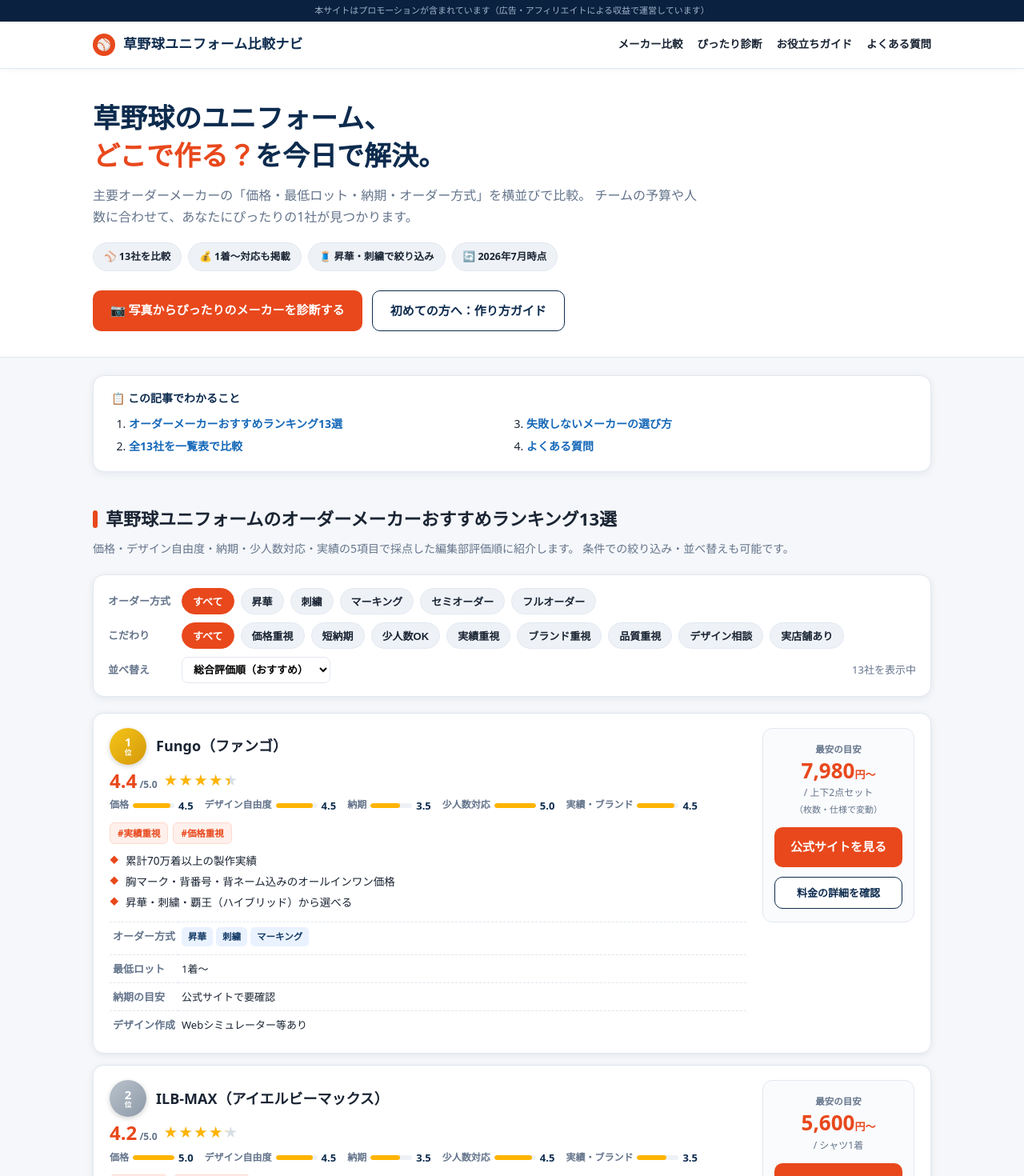
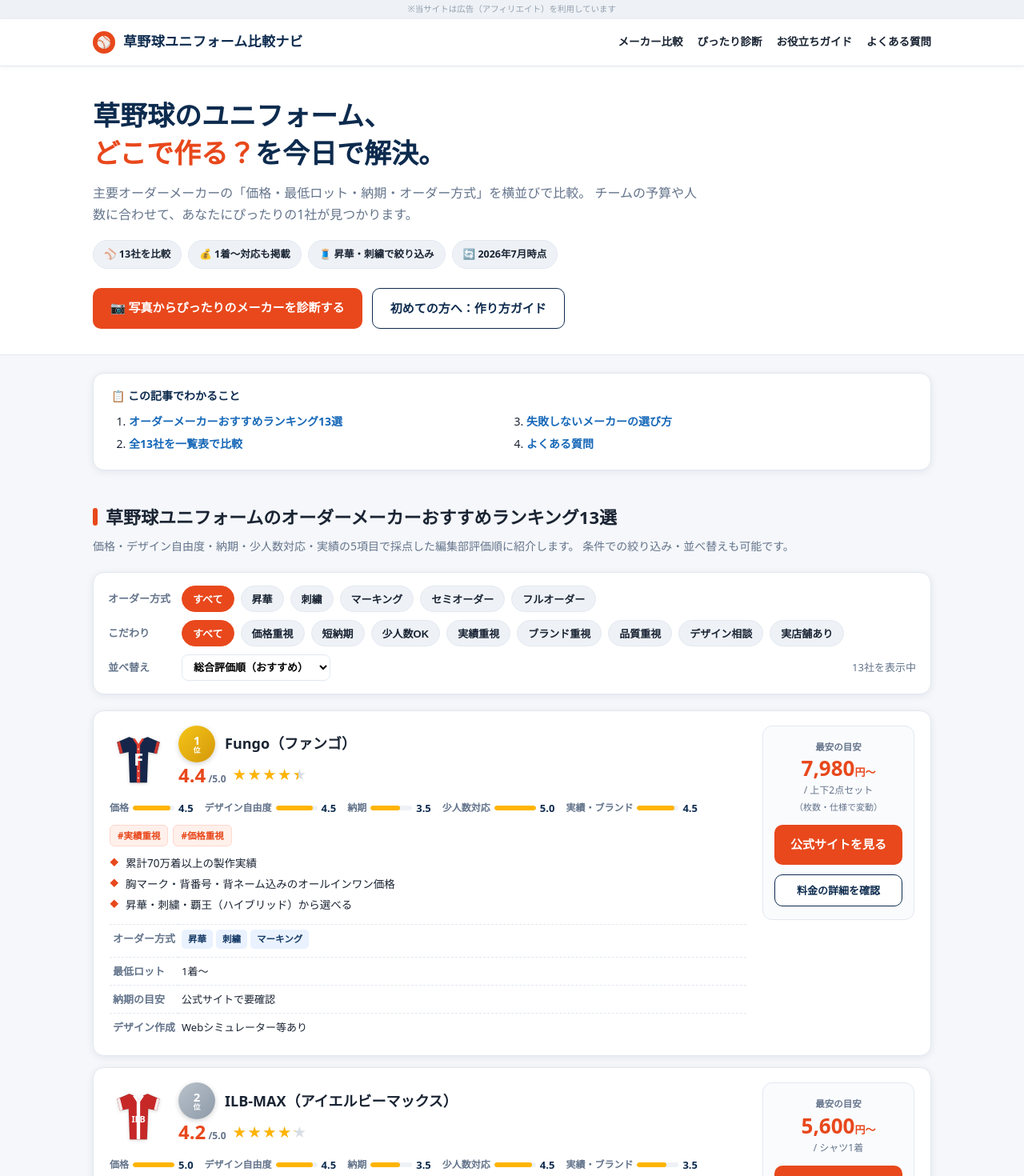
Before and after one commit to kitsunefox-code/kitsunefox-code.github.io, a Next.js app: page / in a window 1280 px wide. Shown: the top 1470 px of the page at 80% size. Built offline with nearby package versions, Linux system fonts and the light colour scheme.

Commit message:
ランキングにブランドカラーのユニフォーム図を追加＋PR表記を控えめに調整
Co-Authored-By: Claude Opus 4.8 <noreply@anthropic.com>

```diff
--- a/app/globals.css
+++ b/app/globals.css
@@ -552,6 +552,21 @@ section {
   overflow: hidden;
   color: #ffb400;
 }
+.maker-head {
+  display: flex;
+  align-items: center;
+  gap: 14px;
+  margin-bottom: 10px;
+}
+.maker-head-main {
+  flex: 1;
+  min-width: 0;
+}
+.uniform-cell {
+  display: flex;
+  align-items: center;
+  gap: 8px;
+}
 .score-line {
   display: flex;
   align-items: center;
@@ -707,11 +722,11 @@ section {
 
 /* ===== PR表記（ステマ規制対応） ===== */
 .pr-note {
-  background: #0a2140;
-  color: #9fb3c8;
-  font-size: 11px;
+  background: #eef1f5;
+  color: #93a1b0;
+  font-size: 10.5px;
   text-align: center;
-  padding: 4px 12px;
+  padding: 3px 12px;
 }
 
 /* ===== ヒーローCTA ===== */
--- a/app/layout.tsx
+++ b/app/layout.tsx
@@ -87,7 +87,7 @@ gtag('config', '${GA4_MEASUREMENT_ID}');`}
 
         {/* ステマ規制（景表法）対応のPR表記 */}
         <div className="pr-note">
-          本サイトはプロモーションが含まれています（広告・アフィリエイトによる収益で運営しています）
+          ※当サイトは広告（アフィリエイト）を利用しています
         </div>
 
         <header className="site-header">
--- a/components/CompareAllTable.tsx
+++ b/components/CompareAllTable.tsx
@@ -1,5 +1,6 @@
 import { makers, ctaUrl, overallScore } from "@/data/makers";
 import Stars from "@/components/Stars";
+import UniformIcon from "@/components/UniformIcon";
 
 /** 全メーカーを1枚の表で見比べる一覧表（mybest風・サーバーレンダリング） */
 export default function CompareAllTable() {
@@ -25,7 +26,12 @@ export default function CompareAllTable() {
             return (
               <tr key={m.id}>
                 <td className="num">{i + 1}位</td>
-                <td className="maker-name-cell">{m.name}</td>
+                <td className="maker-name-cell">
+                  <span className="uniform-cell">
+                    <UniformIcon id={m.id} size={40} />
+                    {m.name}
+                  </span>
+                </td>
                 <td>
                   <span className="num">{score.toFixed(1)}</span>{" "}
                   <Stars value={score} />
--- a/components/ComparisonTable.tsx
+++ b/components/ComparisonTable.tsx
@@ -12,6 +12,7 @@ import {
   type Tag,
 } from "@/data/makers";
 import Stars from "@/components/Stars";
+import UniformIcon from "@/components/UniformIcon";
 
 type SortKey = "default" | "price-asc" | "price-desc";
 
@@ -126,11 +127,15 @@ export default function ComparisonTable() {
             return (
               <article className="maker-card" key={m.id}>
                 <div>
+                  <div className="maker-head">
+                    <UniformIcon id={m.id} size={72} />
+                    <div className="maker-head-main">
                       <h3
                         style={{
                           display: "flex",
                           alignItems: "center",
                           gap: 12,
+                          margin: 0,
                         }}
                       >
                         <RankMedal rank={i + 1} />
@@ -144,6 +149,8 @@ export default function ComparisonTable() {
                           <small> /5.0</small>
                         </span>
                         <Stars value={score} />
+                      </div>
+                    </div>
                   </div>
 
                   {/* 項目別スコア */}
--- /dev/null
+++ b/components/UniformIcon.tsx
@@ -0,0 +1,74 @@
+import { BRANDS, DEFAULT_BRAND } from "@/data/brands";
+
+/**
+ * 各メーカーのイメージカラーで描いた野球ユニフォーム（シャツ）のSVG。
+ * 実物写真ではなく著作権フリーのイラストです。
+ */
+export default function UniformIcon({
+  id,
+  size = 72,
+}: {
+  id: string;
+  size?: number;
+}) {
+  const b = BRANDS[id] ?? DEFAULT_BRAND;
+  const markFont =
+    b.mark.length >= 3 ? 15 : b.mark.length === 2 ? 20 : 30;
+
+  // 野球シャツのシルエット（肩→袖→胴→裾）
+  const body =
+    "M42,16 L34,13 L13,22 L18,42 L33,39 L35,92 L65,92 L67,39 L82,42 L87,22 L66,13 L58,16 L50,27 Z";
+
+  return (
+    <svg
+      viewBox="0 0 100 100"
+      width={size}
+      height={size}
+      role="img"
+      aria-label={`${b.mark} のユニフォームイメージ`}
+      style={{ flexShrink: 0, filter: "drop-shadow(0 1px 2px rgba(0,0,0,0.15))" }}
+    >
+      {/* 本体 */}
+      <path
+        d={body}
+        fill={b.primary}
+        stroke="rgba(0,0,0,0.12)"
+        strokeWidth="1"
+        strokeLinejoin="round"
+      />
+      {/* 前立て（ボタン列の帯） */}
+      <rect x="47" y="25" width="6" height="67" fill={b.secondary} rx="1" />
+      {/* 襟のV字 */}
+      <path
+        d="M42,16 L50,28 L58,16"
+        fill="none"
+        stroke={b.secondary}
+        strokeWidth="3.5"
+        strokeLinejoin="round"
+      />
+      {/* 袖口の差し色 */}
+      <path d="M13,22 L18,42 L23,40.5 L18,20.5 Z" fill={b.secondary} opacity="0.9" />
+      <path d="M87,22 L82,42 L77,40.5 L82,20.5 Z" fill={b.secondary} opacity="0.9" />
+      {/* ボタン */}
+      <g fill={b.text} opacity="0.85">
+        <circle cx="50" cy="34" r="1.4" />
+        <circle cx="50" cy="46" r="1.4" />
+        <circle cx="50" cy="72" r="1.4" />
+        <circle cx="50" cy="84" r="1.4" />
+      </g>
+      {/* 胸マーク（略号） */}
+      <text
+        x="50"
+        y="62"
+        textAnchor="middle"
+        fontSize={markFont}
+        fontWeight="800"
+        fill={b.text}
+        fontFamily="system-ui, -apple-system, sans-serif"
+        style={{ letterSpacing: "-0.02em" }}
+      >
+        {b.mark}
+      </text>
+    </svg>
+  );
+}
--- /dev/null
+++ b/data/brands.ts
@@ -0,0 +1,34 @@
+// 各メーカーのユニフォームイメージ図（SVG）用のブランドカラー。
+// ※実物のユニフォーム写真ではなく、各社のイメージカラーで描いた「型」のイラストです。
+//   著作権フリーで掲載でき、ランキングのビジュアルを補強する目的で使用します。
+// primary=本体色 / secondary=襟・前立ての差し色 / text=胸マークの文字色 / mark=胸に入れる略号
+
+export type Brand = {
+  primary: string;
+  secondary: string;
+  text: string;
+  mark: string;
+};
+
+export const BRANDS: Record<string, Brand> = {
+  fungo: { primary: "#16264a", secondary: "#e23b2e", text: "#ffffff", mark: "F" },
+  "ilb-max": { primary: "#c62828", secondary: "#ffffff", text: "#ffffff", mark: "ILB" },
+  wakkuon: { primary: "#1565c0", secondary: "#ffffff", text: "#ffffff", mark: "W" },
+  uniformlab: { primary: "#2e7d32", secondary: "#ffffff", text: "#ffffff", mark: "UL" },
+  sork: { primary: "#2b2f36", secondary: "#f4c430", text: "#f4c430", mark: "SK" },
+  zett: { primary: "#d32f2f", secondary: "#16264a", text: "#ffffff", mark: "Z" },
+  ssk: { primary: "#16305c", secondary: "#d81f2a", text: "#ffffff", mark: "SSK" },
+  unio: { primary: "#00838f", secondary: "#ffffff", text: "#ffffff", mark: "U" },
+  reward: { primary: "#7c1a2e", secondary: "#d4af37", text: "#f0d78a", mark: "R" },
+  mizuno: { primary: "#0067b8", secondary: "#ffffff", text: "#ffffff", mark: "M" },
+  eugene: { primary: "#5e35b1", secondary: "#ffffff", text: "#ffffff", mark: "E" },
+  bwos: { primary: "#ef6c00", secondary: "#16264a", text: "#ffffff", mark: "BW" },
+  asics: { primary: "#001a5c", secondary: "#d81f2a", text: "#ffffff", mark: "A" },
+};
+
+export const DEFAULT_BRAND: Brand = {
+  primary: "#334155",
+  secondary: "#ffffff",
+  text: "#ffffff",
+  mark: "⚾",
+};
```
Lines whose indentation alone changed are shown as unchanged.
